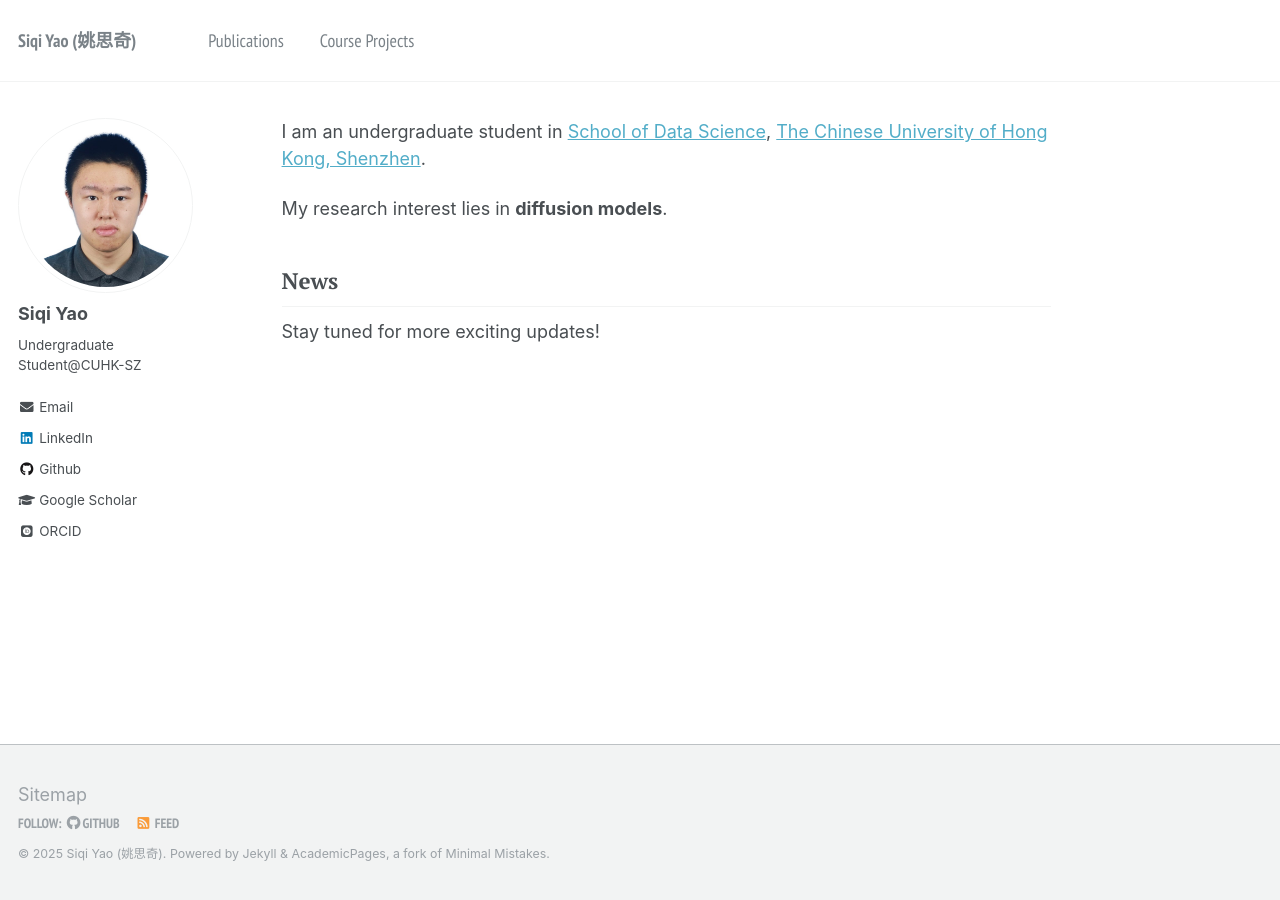
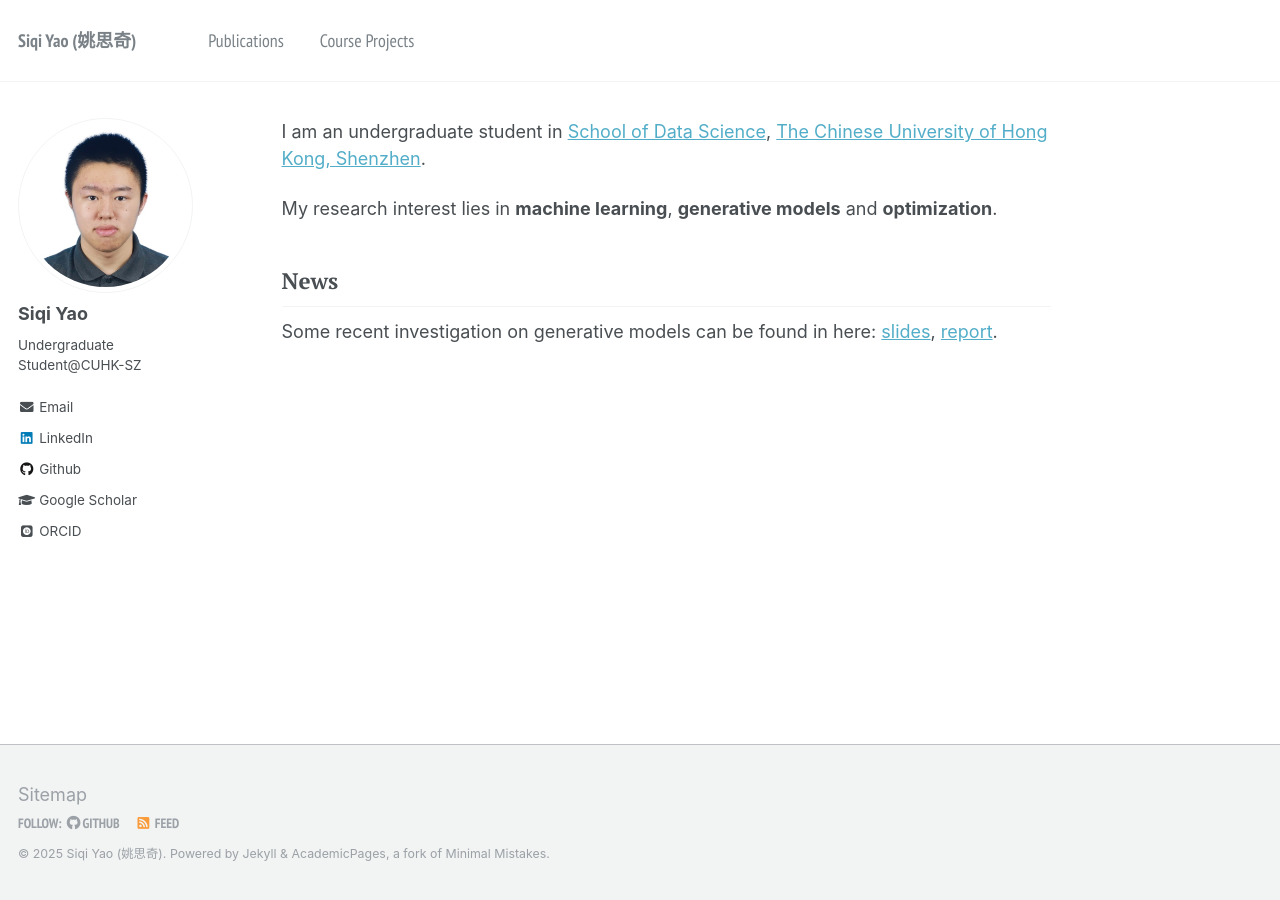
Before and after one commit to YaoSiqi2003/YaoSiqi2003.github.io, a Jekyll site: the page built from _pages/about.md, in a window 1280 px wide. Built offline with Jekyll 4.4.1, drawn with Linux system fonts in a browser that asks for light colours; some web fonts are replaced.

Commit message:
Add front page

```diff
--- a/_pages/about.md
+++ b/_pages/about.md
@@ -10,8 +10,8 @@ redirect_from:
 
 <p>I am an undergraduate student in <a href="https://sds.cuhk.edu.cn/en">School of Data Science</a>, <a href="https://www.cuhk.edu.cn/en">The Chinese University of Hong Kong, Shenzhen</a>.</p>
 
-<p>My research interest lies in <strong>diffusion models</strong>.</p>
+<p>My research interest lies in <strong>machine learning</strong>, <strong>generative models</strong> and <strong>optimization</strong>.</p>
 
 ## News
 
-<p>Stay tuned for more exciting updates!</p>
+<p>Some recent investigation on generative models can be found in here: <a href="https://github.com/YaoSiqi2003">slides</a>, <a href="https://github.com/YaoSiqi2003">report</a>.</p>
```
